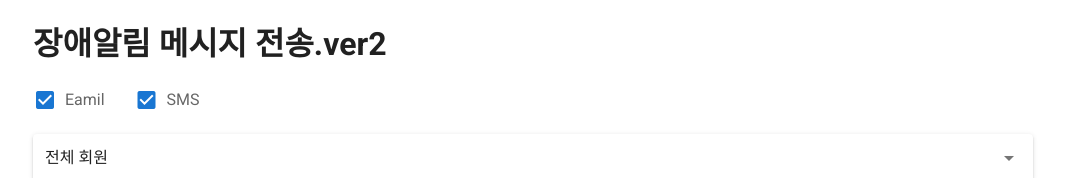
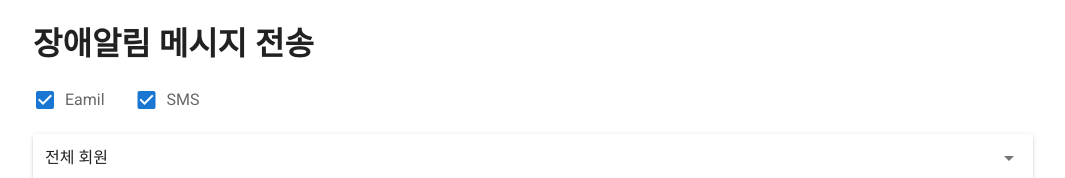
Before and after one commit to Dev-Guccin/vue_email_form, a Vue app: page /send-message in a window 1280 px wide. Shown: the top 178 px of the page, without its empty margins (107-1172 px from the left). Built offline with nearby package versions, Linux system fonts and the light colour scheme; a small style sheet from the web is missing.

Commit message:
feat: add hint to message titlet

```diff
--- a/src/views/SendMessage.vue
+++ b/src/views/SendMessage.vue
@@ -2,7 +2,7 @@
   <v-app>
     <div class="main">
       <div>
-        <h1>장애알림 메시지 전송.ver2</h1>
+        <h1>장애알림 메시지 전송</h1>
       </div>
       <div>
         <v-form @submit.prevent="submit">
@@ -125,8 +125,9 @@
           ></v-select>
           <v-text-field
             label="Title"
-            style="margin: 0px 8px 0px 8px"
+            style="margin: 0px 8px 8px 8px"
             v-model="title"
+            hint="문자메세지의 경우 휴대폰 기종에 따라 제목이 보이지 않을 수 있습니다."
           ></v-text-field>
           <editor
             v-if="emailCheckbox"
```
